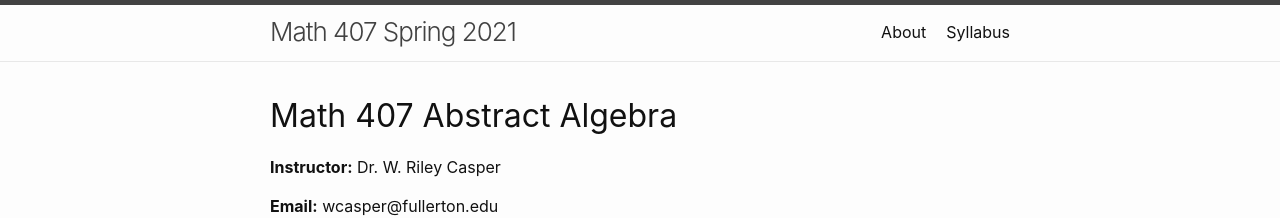
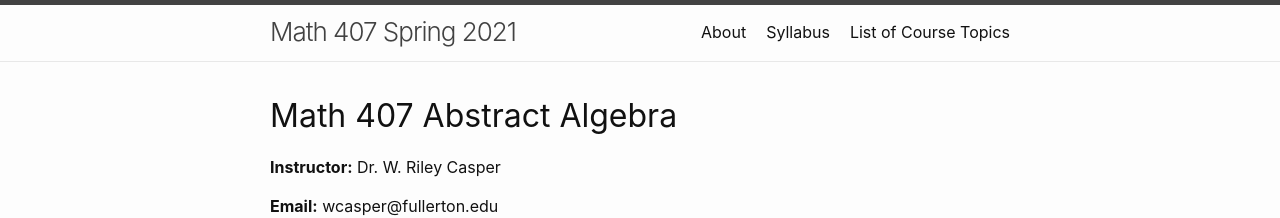
Before and after one commit to wcasper/math407spring2021, a Jekyll site: the page built from index.md, in a window 1280 px wide. Shown: the top 218 px of the page. Built offline with Jekyll 4.4.1, drawn with Linux system fonts in a browser that asks for light colours.

Commit message:
added topics link to header

```diff
--- a/_config.yml
+++ b/_config.yml
@@ -52,6 +52,7 @@ minima:
 header_pages:
  - about.md
  - extras/syllabus.md
+ - topics.md
 
 # Build settings
 theme: minima
```
